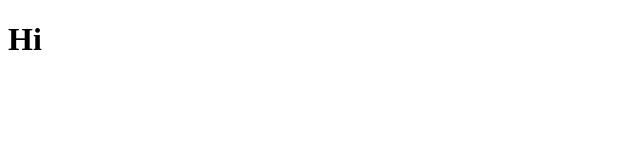
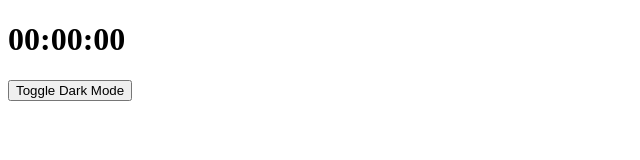
Before and after one commit to Night424/DarkClockJS, a plain HTML site: page index.html in a window 1280 px wide. Shown: the whole page, without its empty margins (0-640 px from the left). Drawn offline with Linux system fonts and the light colour scheme.

Commit message:
HTML basic setup with time and toggle dark but

```diff
--- a/index.html
+++ b/index.html
@@ -4,8 +4,14 @@
     <meta charset="UTF-8">
     <meta name="viewport" content="width=device-width, initial-scale=1.0">
     <title>Document</title>
+    <link rel="stylesheet" href = "style.css"/>
 </head>
 <body>
-    <h1>Hi</h1>
+    <div>
+        <h1 id="clock">00:00:00</h1>
+        <button id="toggleTheme">Toggle Dark Mode</button>
+
+    </div>
+    <script src="script.js"></script>
 </body>
 </html>
```
